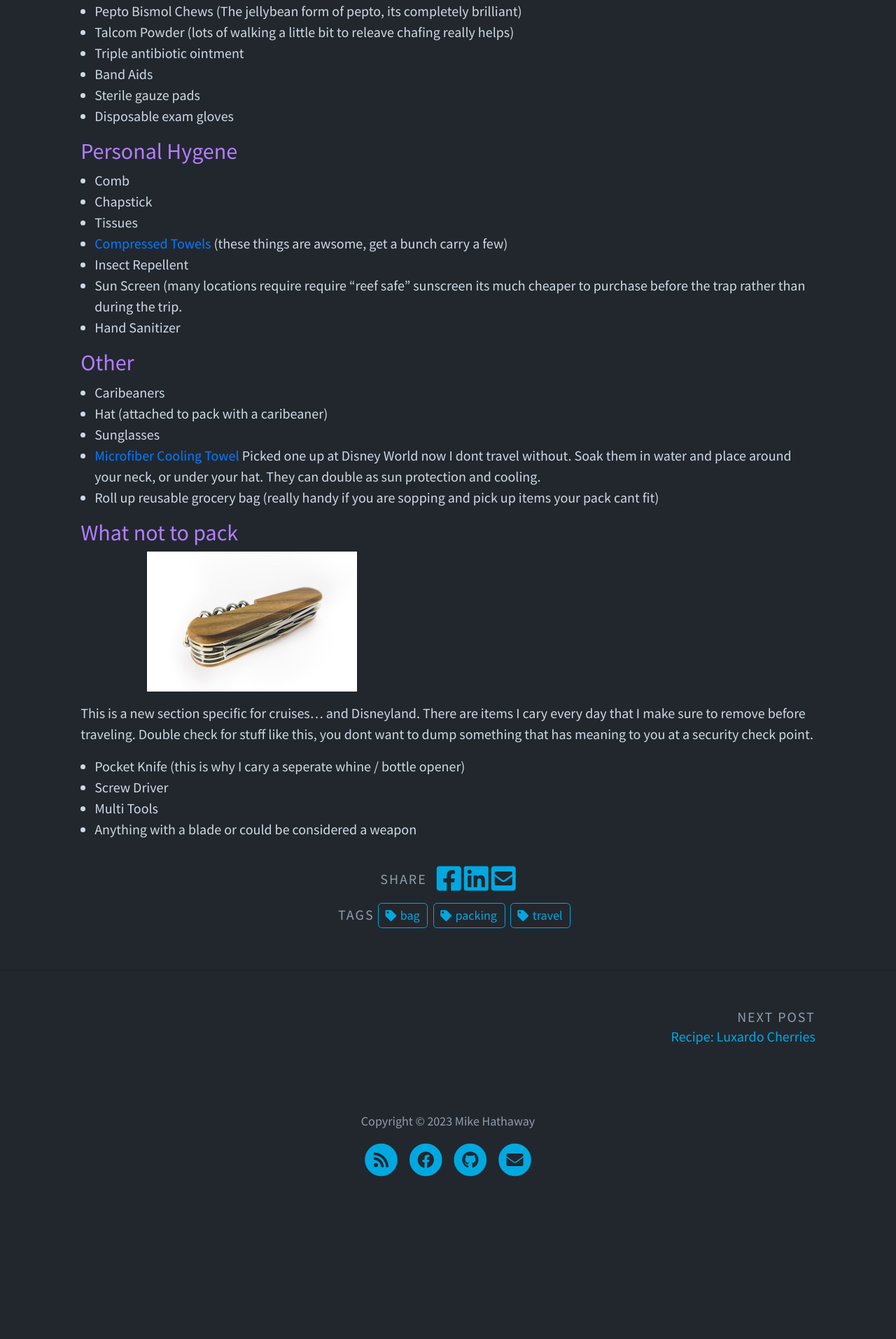
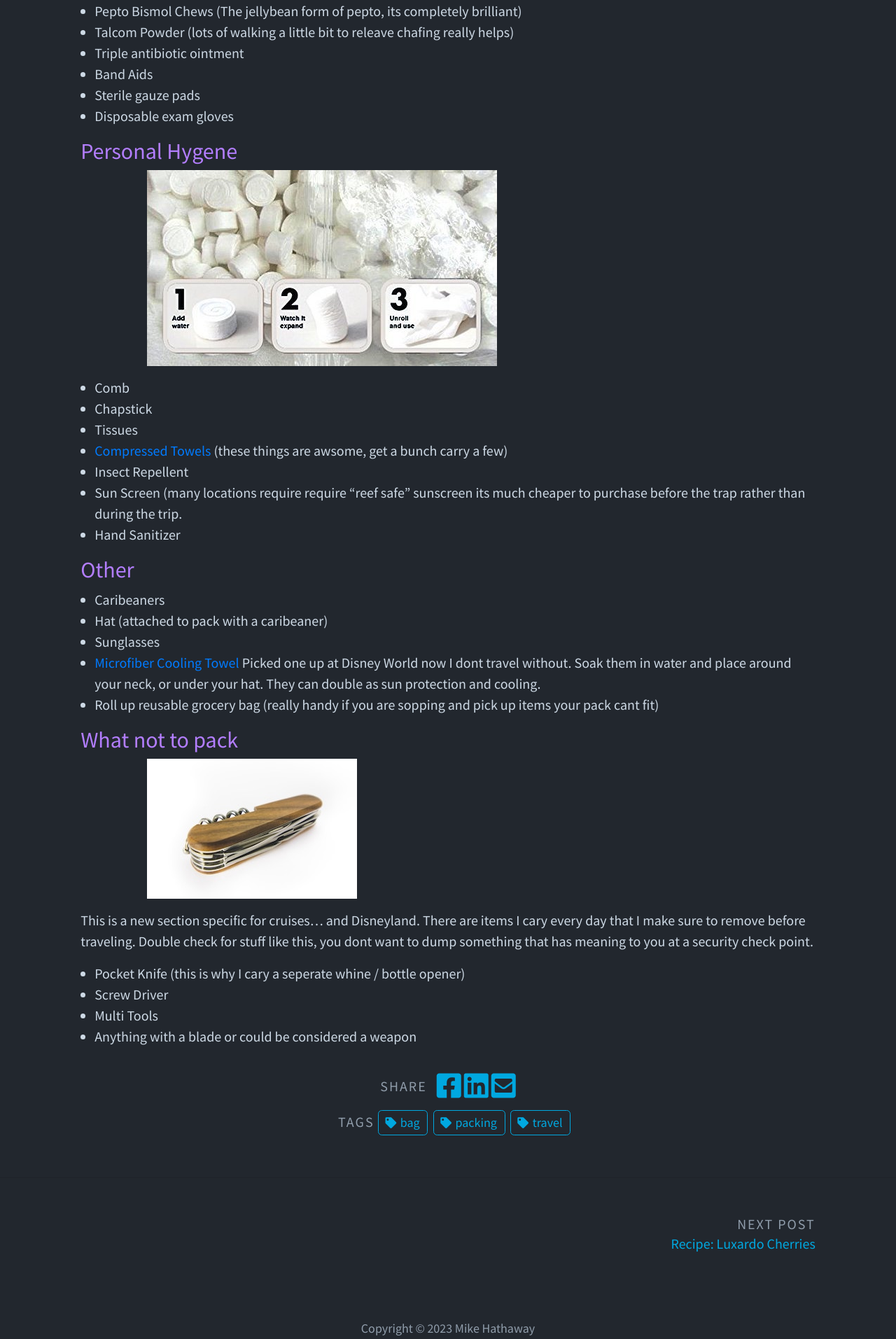
Before and after one commit to mjh2901/mikehathaway.com, a Jekyll site: the page built from _posts/2023-09-09-cruise-day-bag.md, in a window 1280 px wide. Shown: the part 3468-5381 px from the top of the page at 70% size. Built offline with Jekyll 4.4.1, drawn with Linux system fonts in a browser that asks for light colours; before the commit the page ends 5187 px from its top, so only the background shows below that.

Commit message:
Update 2023-09-09-cruise-day-bag.md

```diff
--- a/_posts/2023-09-09-cruise-day-bag.md
+++ b/_posts/2023-09-09-cruise-day-bag.md
@@ -78,6 +78,7 @@ Better to have it and not need than to need it and not have it.  You can fit all
 - Disposable exam gloves
 
 ## Personal Hygene
+![towel.jpg]({{site.baseurl}}/assets/img/posts/travel/towel.jpg)
 - Comb
 - Chapstick
 - Tissues
```
